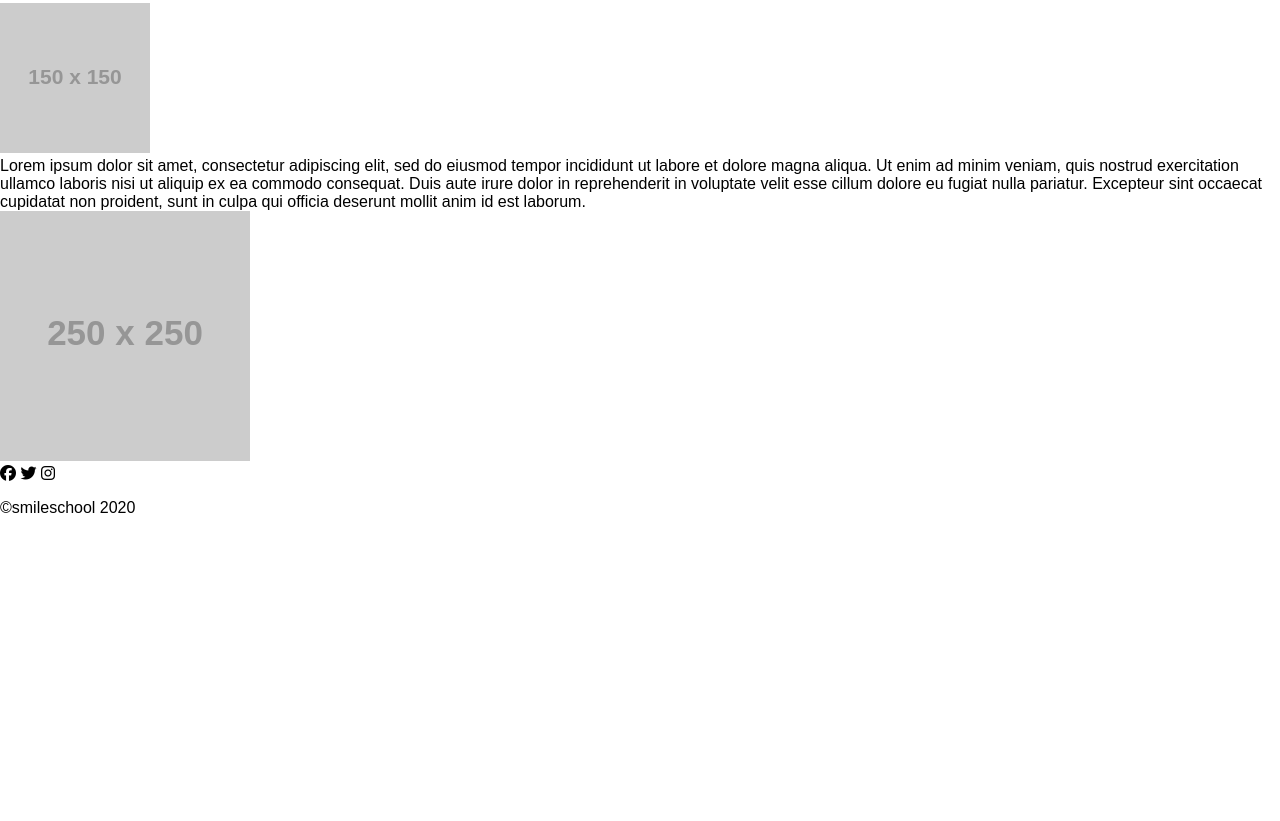
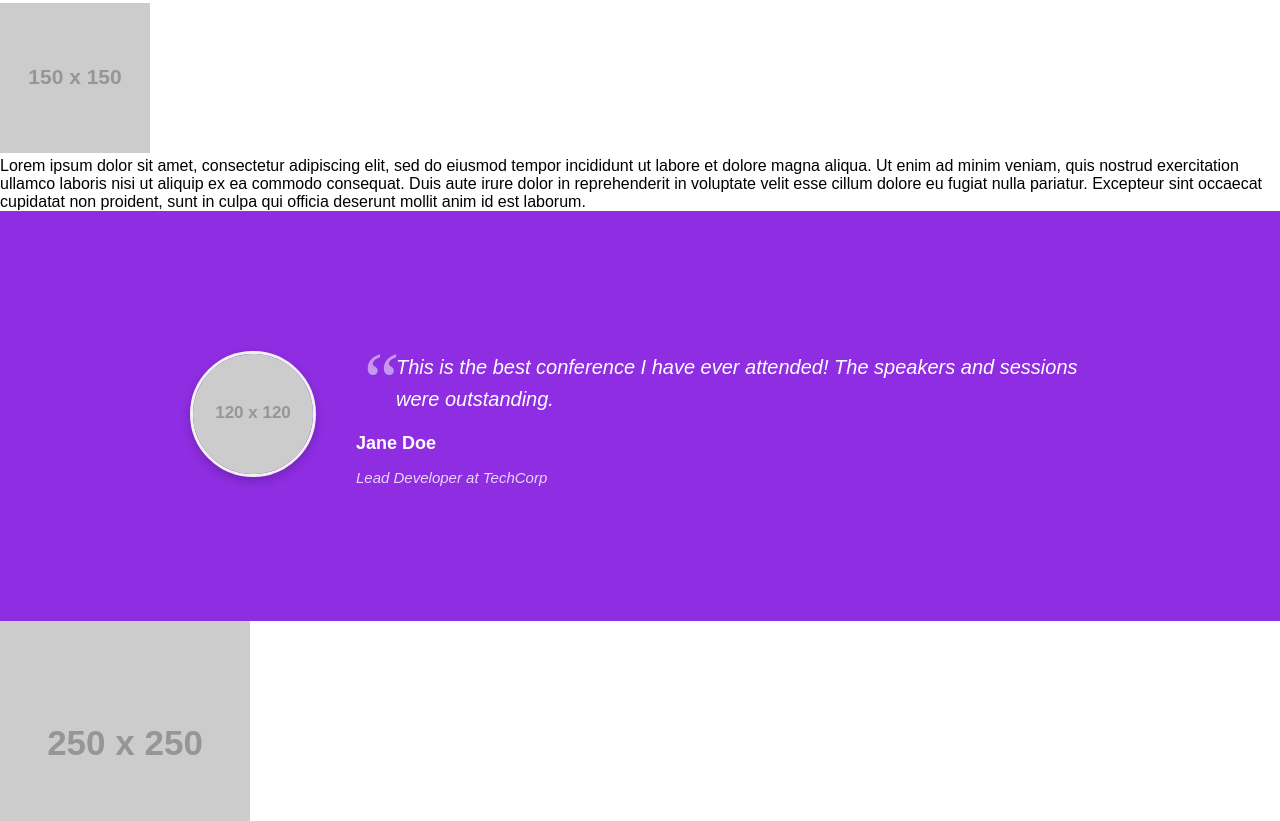
Before and after one commit to Baby-Bridget/alx_html_css, a plain HTML site: page css_advanced/index.html in a window 1280 px wide. Shown: the part 543-1364 px from the top of the page. Before the commit the page ends 1076 px from the top, so only its background shows below. Drawn offline with Linux system fonts and the light colour scheme; placeholder pictures from the web are drawn by us.

Commit message:
Add testimonial section with styling

```diff
--- a/css_advanced/index.html
+++ b/css_advanced/index.html
@@ -41,6 +41,21 @@
                 </div>
             </div>
         </section>
+
+     <section class="testimonial-section">
+  <div class="testimonial-container">
+    <div class="testimonial-avatar">
+      <img src="https://fakeimg.pl/120x120/?text=Avatar" alt="Testimonial Author">
+    </div>
+    <div class="testimonial-content">
+      <p class="testimonial-quote">
+        This is the best conference I have ever attended! The speakers and sessions were outstanding.
+      </p>
+      <p class="testimonial-author-name">Jane Doe</p>
+      <p class="testimonial-author-title">Lead Developer at TechCorp</p>
+    </div>
+  </div>
+</section>
     </main>
 
     <footer>
--- a/css_advanced/styles.css
+++ b/css_advanced/styles.css
@@ -26,3 +26,86 @@ body {
     max-width: 600px;
     margin: 0 auto; /* center paragraph */
 }
+/* --- Testimonial Section --- */
+.testimonial-section {
+    background-color: #8e2de2;
+    padding: 80px 20px;
+    display: flex;
+    justify-content: center;
+    align-items: center;
+    min-height: 250px;
+}
+
+.testimonial-container {
+    max-width: 900px;
+    width: 100%;
+    display: flex;
+    align-items: center;
+    gap: 40px;
+    color: #ffffff;
+    padding: 0 20px;
+}
+
+.testimonial-avatar img {
+    width: 120px;
+    height: 120px;
+    border-radius: 50%;
+    object-fit: cover;
+    border: 3px solid #f0f0f0;
+    flex-shrink: 0;
+    box-shadow: 0 4px 10px rgba(0,0,0,0.2);
+}
+
+.testimonial-content {
+    flex-grow: 1;
+}
+
+.testimonial-quote {
+    font-size: 20px;
+    line-height: 1.6;
+    font-style: italic;
+    margin-bottom: 15px;
+    position: relative;
+    padding-left: 40px;
+}
+
+.testimonial-quote::before {
+    content: '“';
+    font-family: serif;
+    font-size: 80px;
+    color: rgba(255, 255, 255, 0.5);
+    position: absolute;
+    left: 0;
+    top: -10px;
+    line-height: 1;
+}
+
+.testimonial-author-name {
+    font-size: 18px;
+    font-weight: 600;
+    margin-bottom: 5px;
+}
+
+.testimonial-author-title {
+    font-size: 15px;
+    font-weight: 300;
+    opacity: 0.8;
+    font-style: italic;
+}
+
+/* --- Responsive --- */
+@media (max-width: 768px) {
+    .testimonial-container {
+        flex-direction: column;
+        text-align: center;
+        gap: 30px;
+    }
+
+    .testimonial-quote {
+        padding-left: 0;
+    }
+
+    .testimonial-quote::before {
+        content: none;
+    }
+}
```
